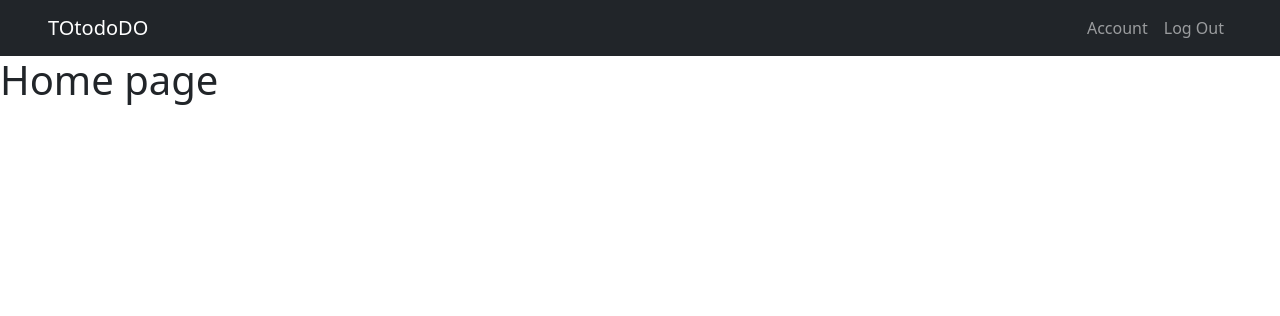
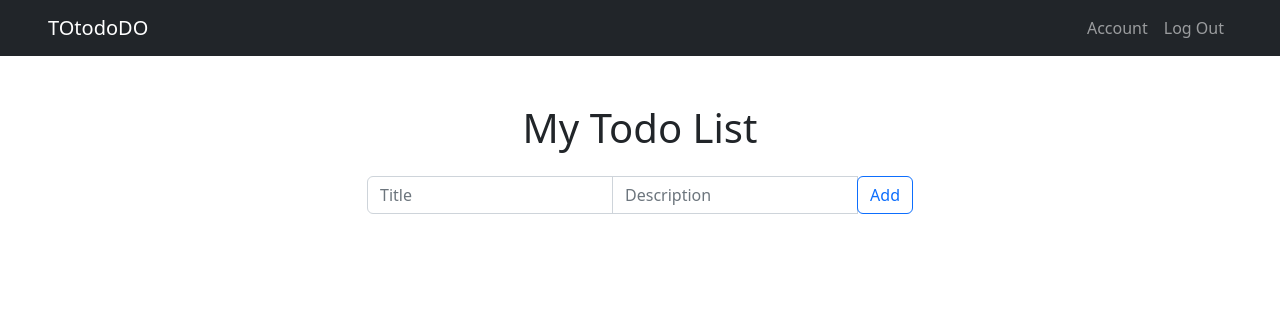
Before and after one commit to leoemn/TODO_webapp, a Flask app: page / in a window 1280 px wide. Shown: the top 316 px of the page. Run offline with Flask 3, Linux system fonts and the light colour scheme; the visitor is signed in with stand-in values (Sample User, id 1); data that the repository does not hold is empty.

Commit message:
user can create tasks

```diff
--- a/todo/forms.py
+++ b/todo/forms.py
@@ -27,3 +27,8 @@ class RegistrationForm(FlaskForm):
 
         if user:
             raise ValidationError('Username already exist!')
+
+class AddTaskForm(FlaskForm):
+    title = StringField('title', validators = [DataRequired(), Length(min = 2, max = 30)])
+    description = StringField('Description', validators = [DataRequired()])
+    submit = SubmitField('Add')
--- a/todo/routes.py
+++ b/todo/routes.py
@@ -1,14 +1,25 @@
 from todo import app, db, bcrypt
 from flask import render_template, flash, redirect, url_for
-from todo.forms import LoginForm, RegistrationForm
+from todo.forms import LoginForm, RegistrationForm, AddTaskForm
 from todo.models import User, Task
 from flask_login import current_user,login_user, logout_user,login_required
 
 #Creating a route for homepage
-@app.route('/')
+@app.route('/', methods = ['GET','POST'])
+@login_required
 def home():
+    tasks = current_user.tasks
+    form = AddTaskForm()
 
-    return render_template('index.html', title = 'Home')
+    if form.validate_on_submit():
+        new_task = Task(title = form.title.data, description = form.description.data, user_id = current_user.id)
+        db.session.add(new_task)
+        db.session.commit()
+        flash('Task has been created!','success')
+        return redirect(url_for('home'))
+
+
+    return render_template('index.html', title = 'Home', tasks = tasks, form = form)
 
 #Creating a route for login page
 @app.route('/login', methods = ['GET','POST'])
--- a/todo/templates/index.html
+++ b/todo/templates/index.html
@@ -1,4 +1,30 @@
 {% extends 'layout.html' %}
 {% block content %}
-<h1>Home page</h1>
+<div class="container mt-5">
+    <h1 class="text-center mb-4">My Todo List</h1>
+    <div class="row">
+        <div class="col-md-6 mx-auto">
+            <form method="POST" action="">
+                {{ form.hidden_tag() }}
+                <div class="input-group mb-3">
+                    {{ form.title(class="form-control", placeholder="Title") }}
+                    {{ form.description(class="form-control", placeholder="Description") }}
+                    <div class="input-group-append">
+                        {{ form.submit(class="btn btn-outline-primary") }}
+                    </div>
+                </div>
+            </form>
+        </div>
+        <div class="col-md-7 mx-auto">
+            <ul class="list-group">
+                {% for task in tasks %}
+                    <li class="list-group-item d-flex justify-content-between align-items-center">
+                        {{ task.title }}
+                        <button class="btn btn-danger btn-sm">Delete</button>
+                    </li>
+                {% endfor %}
+            </ul>
+        </div>
+    </div>
+</div>
 {% endblock content %}
```
